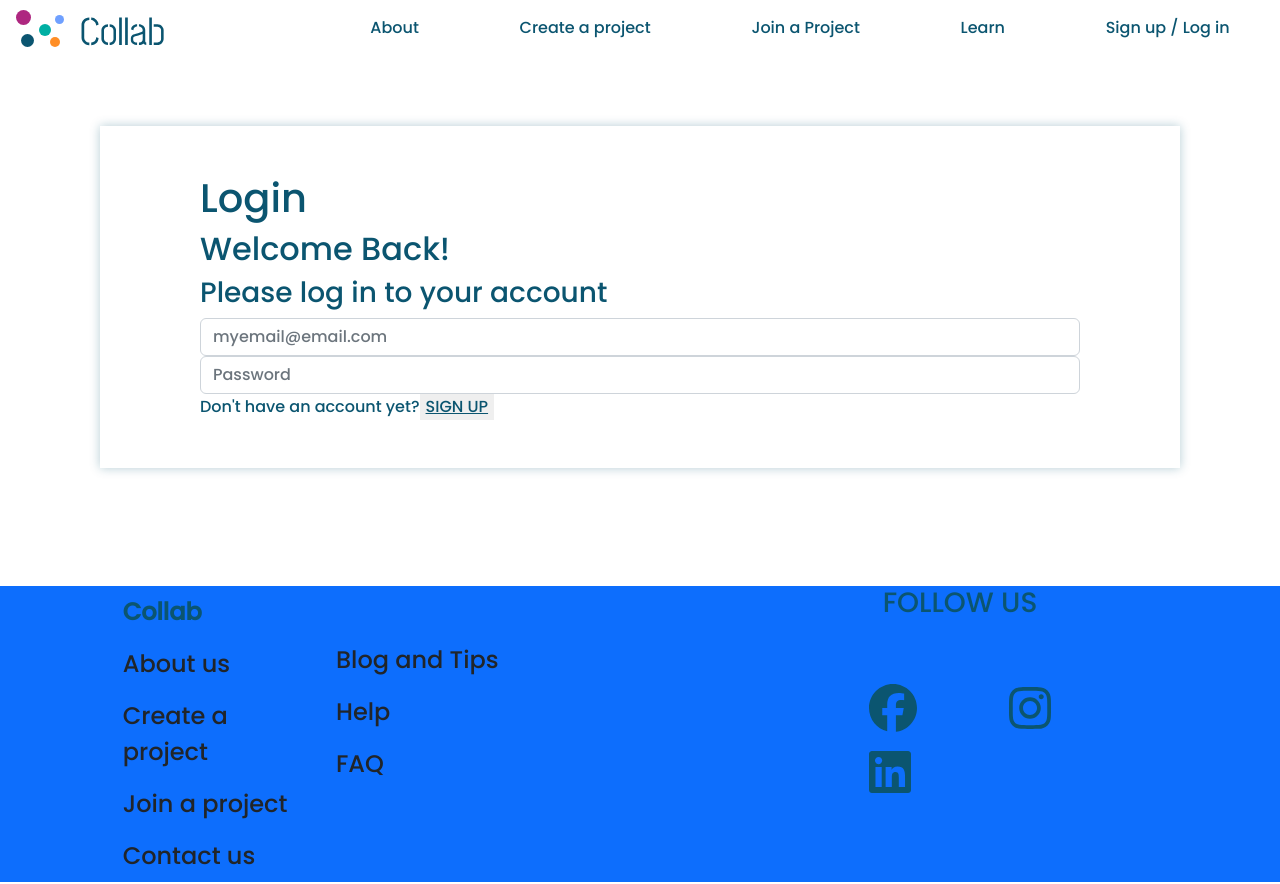
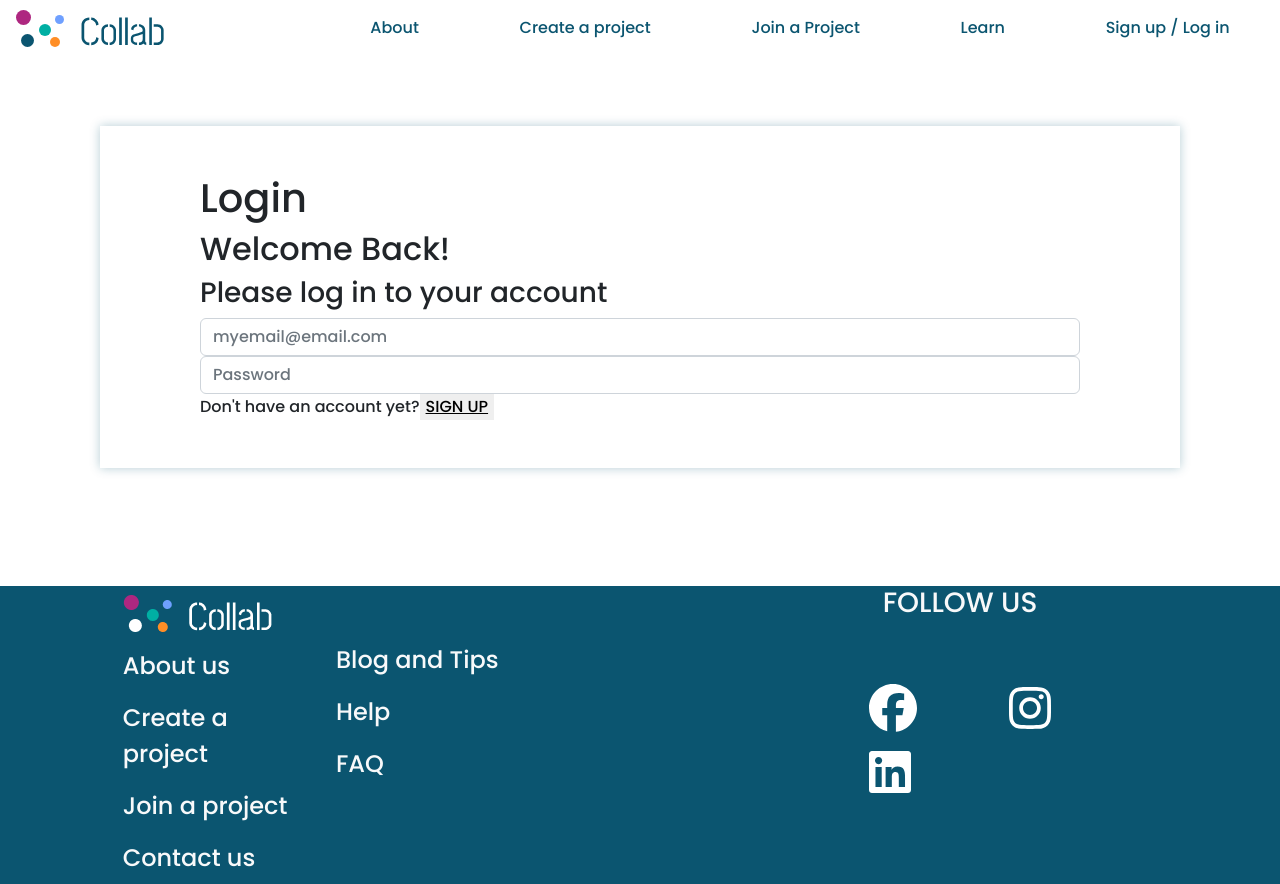
Before and after one commit to Alef5750/Collab, a React (Create React App) app: page /login in a window 1280 px wide. Built offline with nearby package versions, Linux system fonts and the light colour scheme.

Commit message:
slight adjustments to main page look

```diff
--- a/src/App.css
+++ b/src/App.css
@@ -1,6 +1,5 @@
 * {
   font-family: Poppins;
-  color: #0b5570
 }
 .underline:hover {
   text-decoration: underline;
@@ -16,6 +15,9 @@
   background-repeat: no-repeat;
   background-size: contain;
   color: #0b5570;
+}
+.bg-blue {
+  background-color: #0b5570 !important;
 }
 .bg-blur {
   background-color: hsla(0, 0%, 70%, 0.7);
@@ -60,7 +62,7 @@
 }
 
 .signup-login-box {
-  box-shadow: 0px 0px 10px 0px #0B55704D;
+  box-shadow: 0px 0px 10px 0px #0b55704d;
   padding: 48px 100px;
 }
 
@@ -70,3 +72,9 @@
   text-decoration: underline;
   text-transform: uppercase;
 }
+.nav-link:hover {
+  color: gray !important;
+}
+.nav-link img:hover {
+  opacity: 0.5;
+}
--- a/src/components/Footer.jsx
+++ b/src/components/Footer.jsx
@@ -8,54 +8,54 @@ const Footer = () => {
   library.add(fab);
   return (
     <React.Fragment>
-      <div className="d-flex col-12 mt-5 bg-primary">
+      <div className="d-flex col-12 mt-5 bg-blue">
         <div className="col-1"></div>
         <nav className="nav flex-column col-2 large-font">
-          <Link className="nav-link text-dark underline " to="/">
-            <strong>Collab</strong>
+          <Link className="nav-link text-light underline " to="/">
+            <img src="Collab-Logo-White.png" alt="Collab Logo" />
           </Link>
-          <Link className="nav-link text-dark underline " to="/">
+          <Link className="nav-link text-light underline " to="/">
             About us
           </Link>
-          <Link className="nav-link text-dark underline " to="/">
+          <Link className="nav-link text-light underline " to="/">
             Create a project
           </Link>
-          <Link className="nav-link text-dark underline " to="/">
+          <Link className="nav-link text-light underline " to="/">
             Join a project
           </Link>
-          <Link className="nav-link text-dark underline " to="/">
+          <Link className="nav-link text-light underline " to="/">
             Contact us
           </Link>
         </nav>
         <nav className="nav flex-column  col-2 large-font mt-5">
-          <Link className="nav-link text-dark underline " to="/">
+          <Link className="nav-link text-light underline " to="/">
             Blog and Tips
           </Link>
-          <Link className="nav-link text-dark underline " to="/">
+          <Link className="nav-link text-light underline " to="/">
             Help
           </Link>
-          <Link className="nav-link text-dark underline " to="/">
+          <Link className="nav-link text-light underline " to="/">
             FAQ
           </Link>
         </nav>
         <div className="col-1"></div>
         <div className="col-6">
           <div className="text-center">
-            <h3>FOLLOW US</h3>
+            <h3 className="text-light">FOLLOW US</h3>
           </div>
           <div className="d-flex">
             <div className="col-4"></div>
             <nav className="nav xlarge-font justify-content-between col-4 mt-5">
               <FontAwesomeIcon
-                className="nav-link text-dark"
+                className="nav-link text-white"
                 icon={["fab", "facebook"]}
               />
               <FontAwesomeIcon
-                className="nav-link text-dark"
+                className="nav-link text-white"
                 icon={["fab", "instagram"]}
               />
               <FontAwesomeIcon
-                className="nav-link text-dark"
+                className="nav-link text-white"
                 icon={["fab", "linkedin"]}
               />
             </nav>
--- a/src/components/Home.jsx
+++ b/src/components/Home.jsx
@@ -11,7 +11,7 @@ class Home extends Component {
       <React.Fragment>
         <div className="border-primary bg-image pb-large">
           <div className="col-12 p-5"></div>
-          <div className="bg-blur col-10 mx-auto">
+          <div className="bg-blur col-10 pt-5 mx-auto">
             <h1 className="text-center align-middle">
               Practice your skills. Collaborate. Gain experience.
             </h1>
@@ -193,7 +193,7 @@ class Home extends Component {
               className="text-blue text-center team"
               icon={solid("swatchbook")}
             />
-            <h3>
+            <h3 className="mt-2">
               <b className="text-blue text-center">GAIN EXPERIENCE</b>
             </h3>
             <p className="text-blue text-center">
```
Also changed, not shown: public/Collab-Logo-White.png (added).
